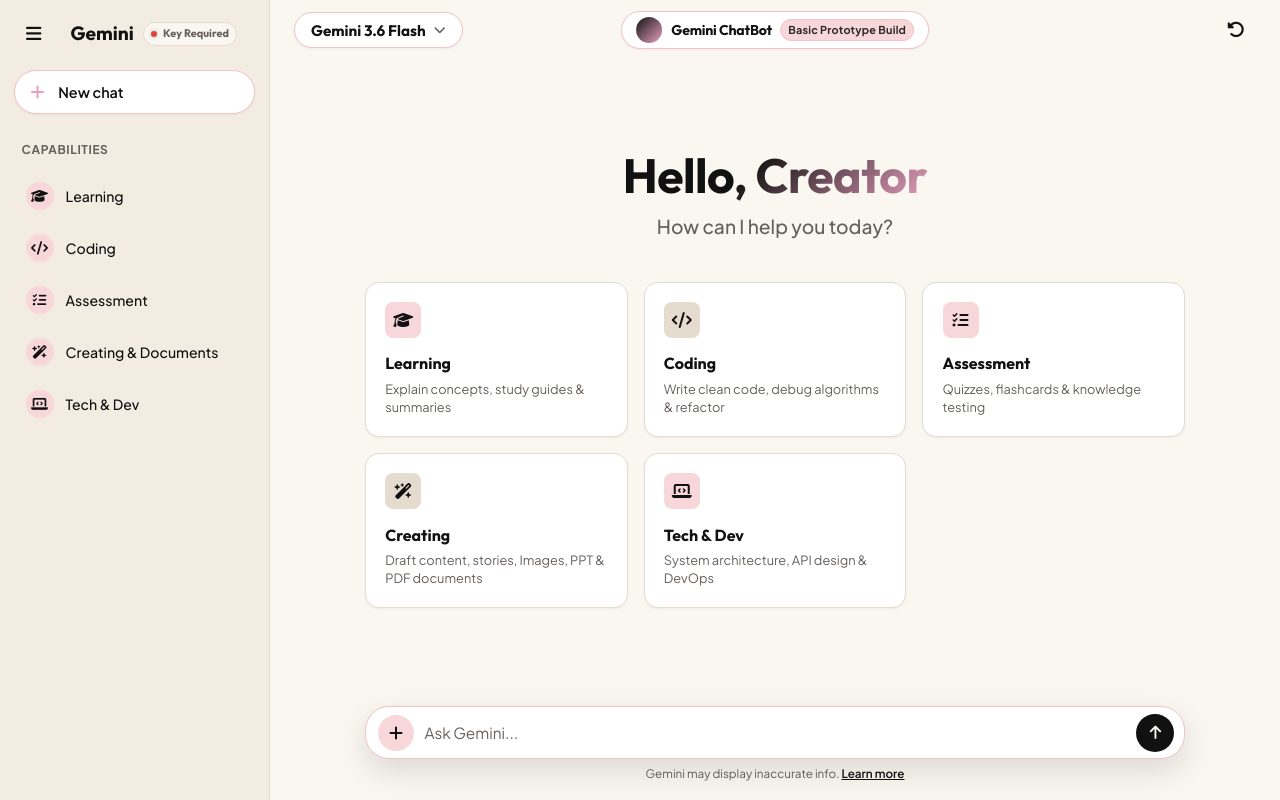
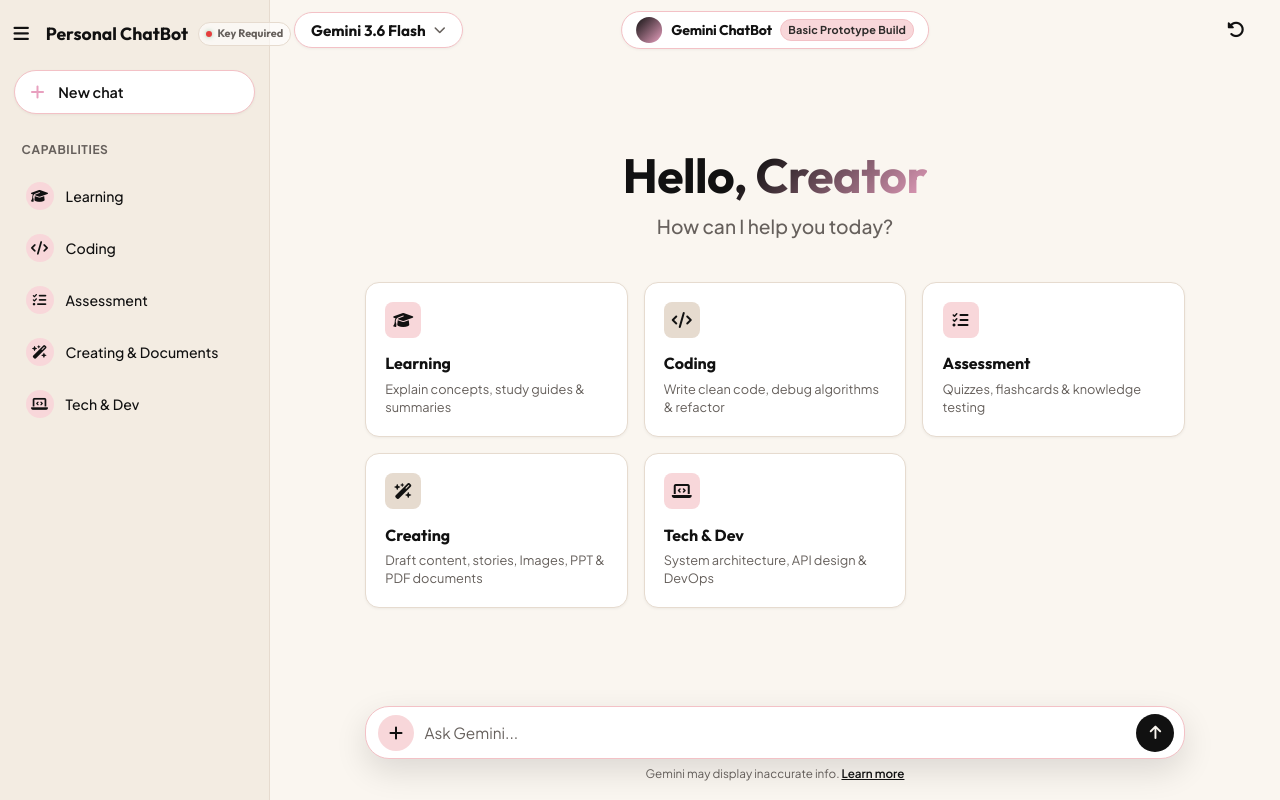
Before and after one commit to PavanReddy666/ChatBot-Prototype, a Flask app: page / in a window 1280 px wide. Run offline with Flask 3, Linux system fonts and the light colour scheme.

Commit message:
Update brand title next to favicon to Personal ChatBot in bold black font

```diff
--- a/static/css/style.css
+++ b/static/css/style.css
@@ -137,13 +137,19 @@ textarea, input {
 
 .brand-title {
     font-family: var(--font-heading);
-    font-size: 1.2rem;
+    font-size: 1.1rem;
     font-weight: 700;
     color: var(--text-primary);
     display: flex;
     align-items: center;
     gap: 0.4rem;
     white-space: nowrap;
+}
+
+.brand-name-highlight {
+    font-weight: 700;
+    color: #111111;
+    font-family: var(--font-heading);
 }
 
 .brand-title i {
--- a/templates/index.html
+++ b/templates/index.html
@@ -3,7 +3,7 @@
 <head>
     <meta charset="UTF-8">
     <meta name="viewport" content="width=device-width, initial-scale=1.0">
-    <title>Gemini AI - Personal Assistant</title>
+    <title>Personal ChatBot</title>
     <!-- Google Fonts -->
     <link rel="preconnect" href="https://fonts.googleapis.com">
     <link rel="preconnect" href="https://fonts.gstatic.com" crossorigin>
@@ -30,7 +30,7 @@
                 </button>
                 <div class="brand-title">
                     <i class="fa-solid fa-sparkles"></i>
-                    <span>Gemini</span>
+                    <span class="brand-name-highlight">Personal ChatBot</span>
                     <span class="api-status-badge">
                         <span class="status-dot" id="statusDot"></span>
                         <span id="statusText">API Key Active</span>
```
